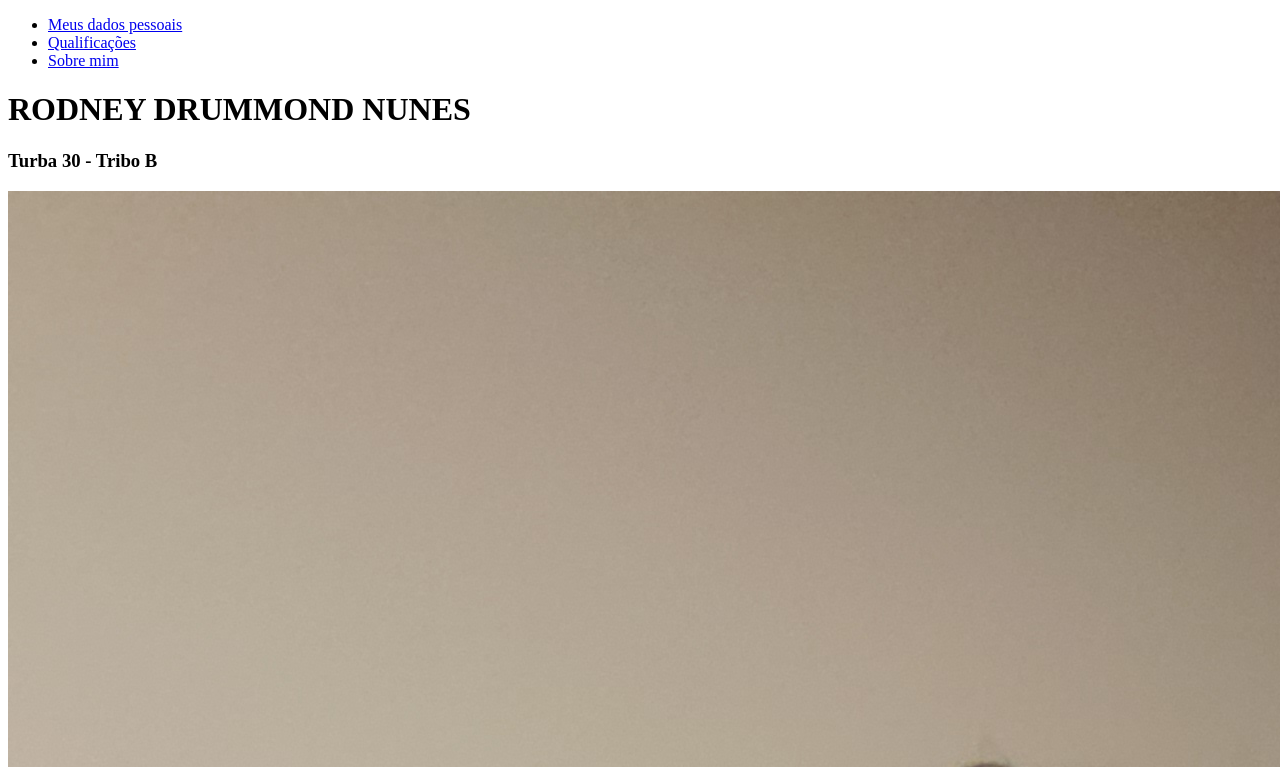
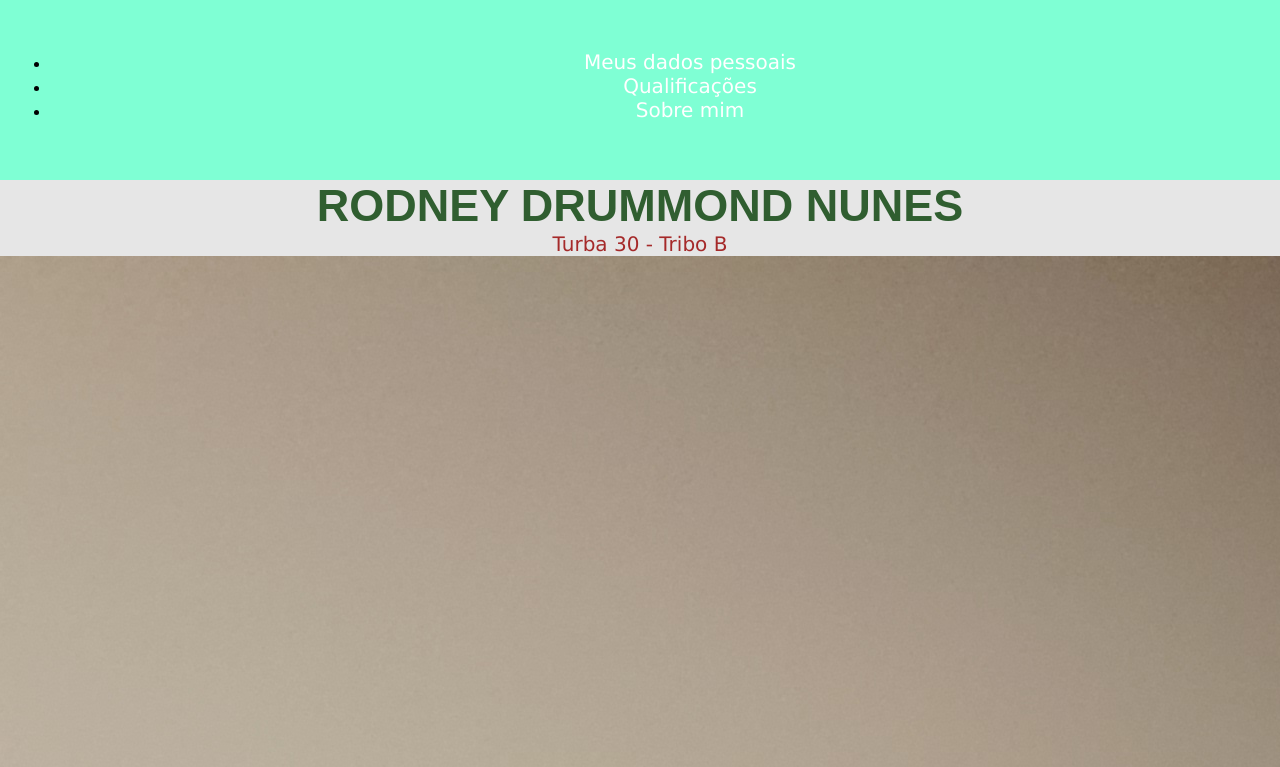
Before and after one commit to rodynunes/rodynunes.github.io, a plain HTML site: page index.html in a window 1280 px wide. Shown: the top 767 px of the page. Drawn offline with Linux system fonts and the light colour scheme.

Commit message:
colocando css no portifolio

```diff
--- a/index.html
+++ b/index.html
@@ -2,11 +2,66 @@
 <html lang="pt-br">
 <head>
 
+    <style>
+        * {
+            margin: 0;
+            padding: 0;
+        }
+        body{
+            background-color: #e6e6e6;
+        }
+
+        #menu {
+
+            background-color: aquamarine;
+            width: 100%;
+            height: 80px;
+            padding: 50px;
+            text-align: center;
+        }
+
+
+
+        #menu a {
+            text-decoration: none;
+            font-family: Verdana, Geneva, Tahoma, sans-serif;
+            font-size: 20px;
+            color: white;
+            font-weight: 400;
+            margin: 40px;
+
+
+        }
+
+        h1 {
+            font-size: 45px;
+            text-align: center;
+            font-weight: 600;
+            font-family: sans-serif;
+            color: rgb(48, 94, 48);
+            text-align: center;
+
+        }
+
+        h3 {
+            font-size: 20px;
+            color: brown;
+            font-weight: 400;
+            font-family: Verdana, Geneva, Tahoma, sans-serif;
+            text-align: center;
+            margin: 80px, 10px ;
+        }
+
+
+
+
+    </style>
+
     <title>Portifólio Rodney Nunes</title>
 </head>
 <body>
-    <ul>
-        <li>
+    <ul id="menu">
+        <li >
             <a href="#meus_dados"> Meus dados pessoais </a>
         </li>
         <li>
```
Also changed, not shown: style.css (added).
